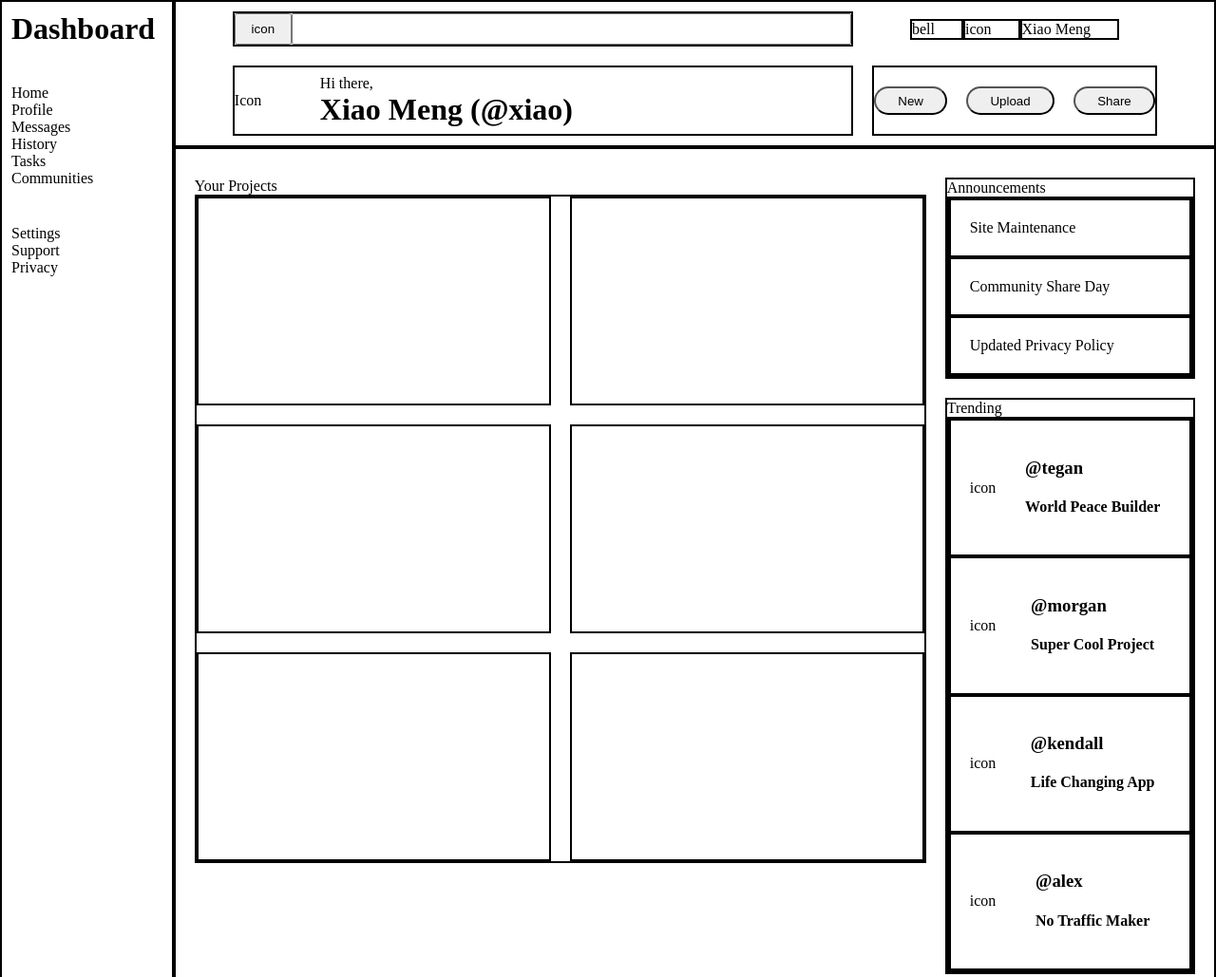
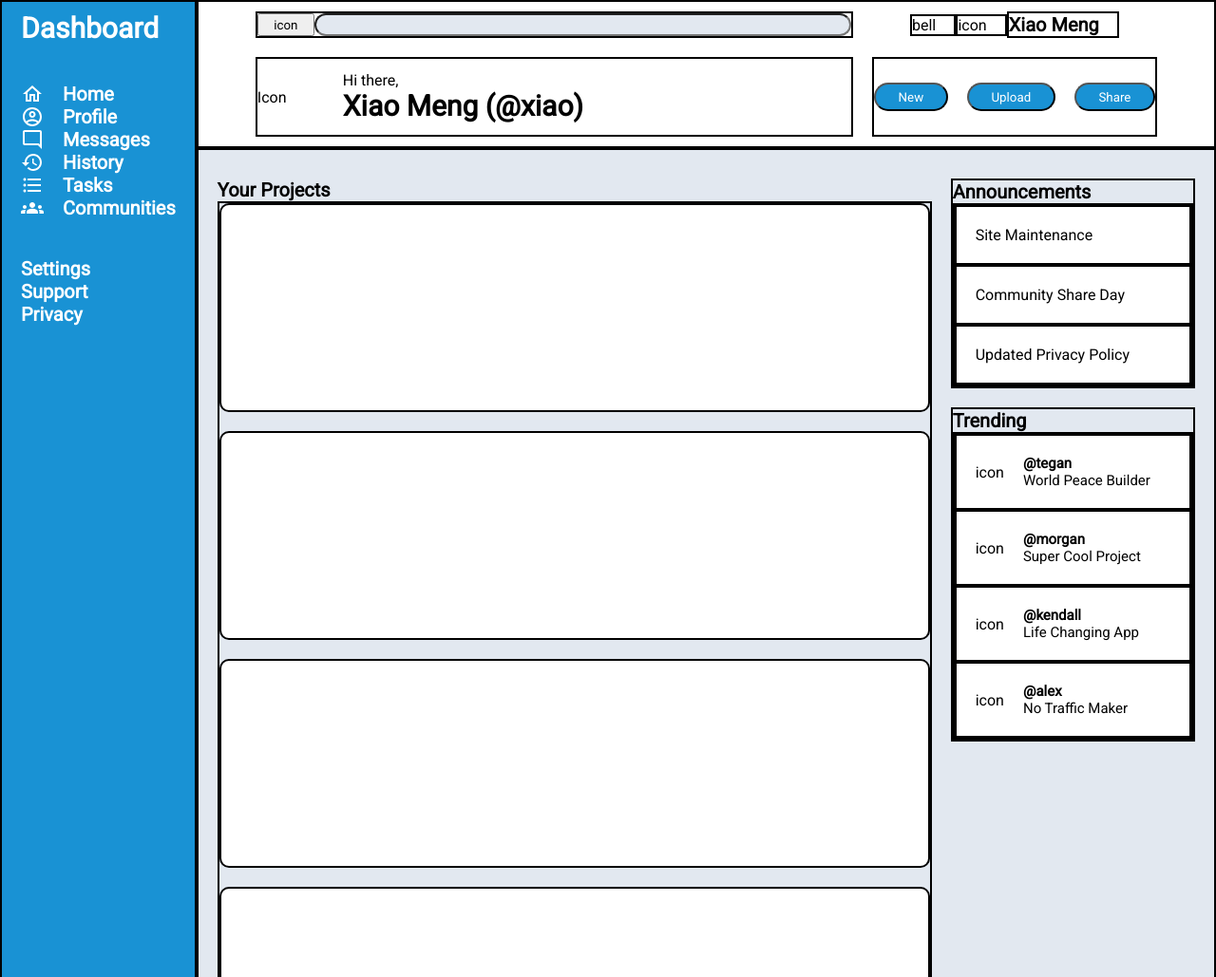
Before and after one commit to xiao-meng1/admin-dashboard, a plain HTML site: page index.html in a window 1280 px wide. Shown: the top 1029 px of the page at 95% size. Drawn offline with Linux system fonts and the light colour scheme.

Commit message:
add font-family and color scheme

```diff
--- a/index.html
+++ b/index.html
@@ -5,6 +5,9 @@
     <meta http-equiv="X-UA-Compatible" content="IE=edge">
     <meta name="viewport" content="width=device-width, initial-scale=1.0">
     <link rel="stylesheet" href="styles.css">
+    <link rel="preconnect" href="https://fonts.googleapis.com">
+    <link rel="preconnect" href="https://fonts.gstatic.com" crossorigin>
+    <link href="https://fonts.googleapis.com/css2?family=Roboto&display=swap" rel="stylesheet">
     <title>Admin Dashboard</title>
 </head>
 <body>
@@ -17,7 +20,7 @@
             <ul class="user-options">
                 <li class="border">bell</li>
                 <li class="border">icon</li>
-                <li class="border">Xiao Meng</li>
+                <li class="border"><h2>Xiao Meng</h2></li>
             </ul>
             <div class="user-greeting border">
                 <div>Icon</div>
@@ -38,27 +41,47 @@
                 </form>
             </ul>
         </div>
-        <div class="sidebar border">
+        <div class="left-sidebar border">
             <h1 class="logo">Dashboard</h1>
             <ul class="icon-container">
-                <li class="icon">Home</li>
-                <li class="icon">Profile</li>
-                <li class="icon">Messages</li>
-                <li class="icon">History</li>
-                <li class="icon">Tasks</li>
-                <li class="icon">Communities</li>
+                <li class="icon">
+                    <img id="svg" src="./icons/home_white_24dp.svg">
+                    <h2>Home</h2>
+                </li>
+                <li class="icon">
+                    <img id="svg" src="./icons/account_circle_white_24dp.svg">
+                    <h2>Profile</h2>
+                </li>
+                <li class="icon">
+                    <img id="svg" src="./icons/mode_comment_white_24dp.svg">
+                    <h2>Messages</h2>
+                </li>
+                <li class="icon">
+                    <img id="svg" src="./icons/history_white_24dp.svg">
+                    <h2>History</h2>
+                </li>
+                <li class="icon">
+                    <img id="svg" src="./icons/format_list_bulleted_white_24dp.svg">
+                    <h2>Tasks</h2>
+                </li>
+                <li class="icon">
+                    <img id="svg" src="./icons/groups_white_24dp.svg">
+                    <h2>Communities</h2>
+                </li>
             </ul>
             <ul class="icon-container">
-                <li class="icon">Settings</li>
-                <li class="icon">Support</li>
-                <li class="icon">Privacy</li>
+                <li class="icon"><h2>Settings</h2></li>
+                <li class="icon"><h2>Support</h2></li>
+                <li class="icon"><h2>Privacy</h2></li>
             </ul>
         </div>
         <div class="main-content border">
             <div class="projects-area">
-                Your Projects
+                <h2>Your Projects</h2>
                 <div class="projects-container border">
-                    <div class="project-card border"></div>
+                    <div class="project-card border">
+
+                    </div>
                     <div class="project-card border"></div>
                     <div class="project-card border"></div>
                     <div class="project-card border"></div>
@@ -68,7 +91,7 @@
             </div>
             <div class="right-sidebar">
                 <div class="announcements-area border">
-                    Announcements
+                    <h2>Announcements</h2>
                     <div class="announcements-container border">
                         <div class="announcement border">Site Maintenance</div>
                         <div class="announcement border">Community Share Day</div>
@@ -76,7 +99,7 @@
                     </div>
                 </div>
                 <div class="trending-area border">
-                    Trending
+                    <h2>Trending</h2>
                     <div class="trending-users-container border">
                         <div class="trending-user border">
                             <div>icon</div>
--- a/styles.css
+++ b/styles.css
@@ -1,5 +1,13 @@
+:root {
+    --blue-color: #1992d4;
+    --yellow-color: #f0b429;
+    --grey-color: #e2e8f0;
+    --white-color: #ffffff;
+}
+
 * {
     box-sizing: border-box;
+    font-family: "roboto", sans-serif;
 }
 
 ul {
@@ -8,12 +16,25 @@ ul {
     margin: 0;
 }
 
-p {
+h1, h2, h3, h4, p {
     margin: 0;
 }
 
 h1 {
-    margin: 0;
+    font-size: 30px;
+}
+
+h2 {
+    font-size: 20px;
+}
+
+h3 {
+    font-size: 15px;
+}
+
+h4 {
+    font-size: 15px;
+    font-weight: 100;
 }
 
 .border {
@@ -30,26 +51,32 @@ html, body, #body-container {
     grid-template-columns: 1fr 6fr;
     grid-template-rows: 1fr 5fr;
     grid-template-areas:
-        "sidebar header"
-        "sidebar main-content";
+        "left-sidebar header"
+        "left-sidebar main-content";
 }
 
 .header {
     grid-area: header;
     display: grid;
     grid-template-columns: 1fr 300px;
-    grid-template-rows: 1fr 2fr;
+    grid-template-rows: 1fr 3fr;
     grid-template-areas:
         "search user-options"
         "user-greeting http-options";
     padding: 10px 60px;
     gap: 20px;
+    background-color: var(--white-color);
 }
 
 .header > .search {
     grid-area: search;
     display: grid;
     grid-template-columns: 60px 1fr;
+}
+
+.header >.search > input {
+    background-color: var(--grey-color);
+    border-radius: 40px;
 }
 
 .header > .user-options {
@@ -76,18 +103,33 @@ html, body, #body-container {
     padding: 20px 0;
 }
 
+.header > .http-options > form {
+    display: grid;
+    align-items: center;
+}
+
 .header > .http-options > form > button {
     height: 30px;
     width: 100%;
     border-radius: 15px;
+    background-color: var(--blue-color);
+    color: var(--white-color);
 }
 
-.sidebar {
-    grid-area: sidebar;
+.left-sidebar {
+    grid-area: left-sidebar;
     display: grid;
     grid-template-rows: auto auto auto 1fr;
     gap: 40px;
-    padding: 10px;
+    padding: 10px 20px;
+    background-color: var(--blue-color);
+    color: var(--white-color);
+}
+
+.left-sidebar > .icon-container > .icon {
+    display: grid;
+    grid-template-columns: auto 1fr;
+    gap: 20px;
 }
 
 .main-content {
@@ -98,6 +140,7 @@ html, body, #body-container {
         "projects right-sidebar";
     padding: 30px 20px;
     gap: 20px;
+    background-color: var(--grey-color);
 }
 
 .main-content > .projects-area {
@@ -107,10 +150,15 @@ html, body, #body-container {
 .main-content > .projects-area > .projects-container {
     grid-area: projects;
     display: grid;
-    grid-template-columns: repeat(auto-fit, minmax(300px, 1fr));
+    grid-template-columns: repeat(auto-fit, minmax(400px, 1fr));
     grid-template-rows: 220px;
     grid-auto-rows: 220px;
     gap: 20px;
+}
+
+.main-content >.projects-area .project-card {
+    border-radius: 10px;
+    background-color: var(--white-color);
 }
 
 .main-content > .right-sidebar {
@@ -122,12 +170,15 @@ html, body, #body-container {
 
 .main-content > .right-sidebar .announcement {
     padding: 20px;
+    background-color: var(--white-color);
 }
 
 .main-content > .right-sidebar .trending-user {
     display: grid;
-    grid-auto-flow: column;
+    grid-template-columns: auto 1fr;
+    justify-items: start;
     align-items: center;
     padding: 20px;
     gap: 20px;
+    background-color: var(--white-color);
 }
```
Also changed, not shown: icons/account_circle_white_24dp.svg (added), icons/format_list_bulleted_white_24dp.svg (added), icons/groups_white_24dp.svg (added), icons/help_outline_white_24dp.svg (added), icons/history_white_24dp.svg (added), icons/home_white_24dp.svg (added), icons/mode_comment_white_24dp.svg (added), icons/settings_white_24dp.svg (added), icons/verified_user_white_24dp.svg (added).
